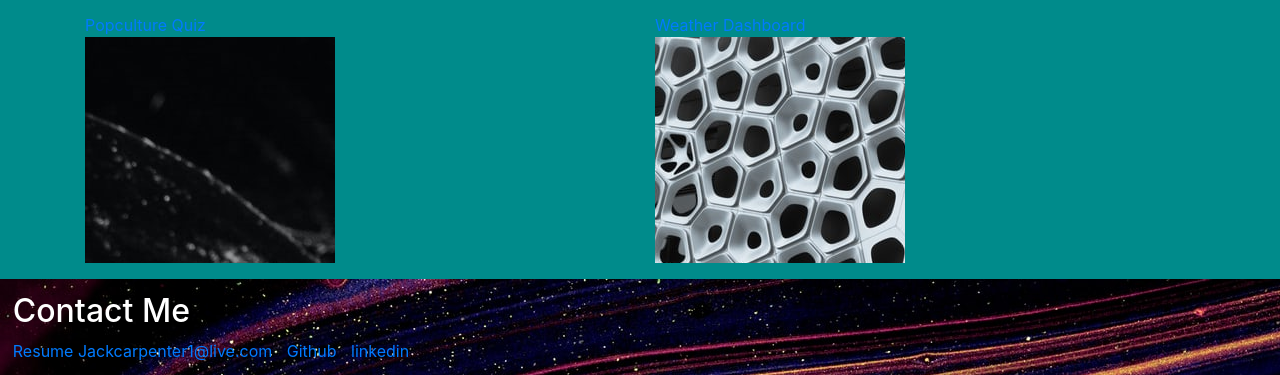
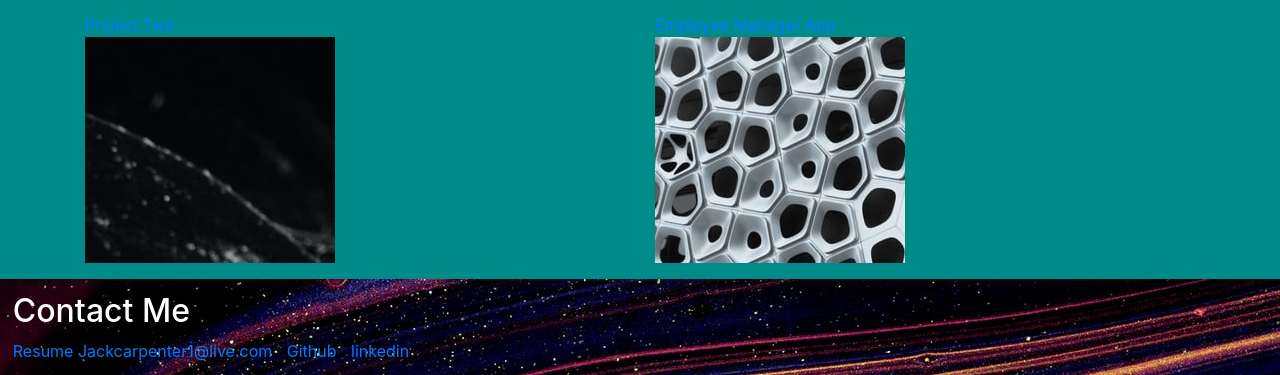
Before and after one commit to Jcarps97/Portfolio, a plain HTML site: page index.html in a window 1280 px wide. Shown: the part 837-1212 px from the top of the page. Drawn offline with nearby package versions, Linux system fonts and the light colour scheme.

Commit message:
Adding new project and tagging different assignment in portfolio

```diff
--- a/index.html
+++ b/index.html
@@ -57,11 +57,11 @@
                 </figure>
 
                 <figure class="col-md-6 col-sm-12">
-                    <div class="auxillary"><a target="_blank" href="https://github.com/Jcarps97/quiz-assignment.git">Popculture Quiz<img src="assets/images/portfoliopic2.jpg" alt="placeholder img project 2"></a></div>
+                    <div class="auxillary"><a target="_blank" href="https://github.com/erikaosterbur/pet-tracker-app.git">Project Two<img src="assets/images/portfoliopic2.jpg" alt="placeholder img project 2"></a></div>
                 </figure>
 
                 <figure class="col-md-6 col-sm-12">
-                    <div class="auxillary"><a target="_blank" href="https://github.com/Jcarps97/weather-dashboard.git">Weather Dashboard<img src="assets/images/portfoliopic3.jpg" alt="placeholder img project 3"></a></div>
+                    <div class="auxillary"><a target="_blank" href="https://github.com/Jcarps97/employeeManagement.git">Employee Manager App<img src="assets/images/portfoliopic3.jpg" alt="placeholder img project 3"></a></div>
                 </figure>
         </section>
     </section>
```
